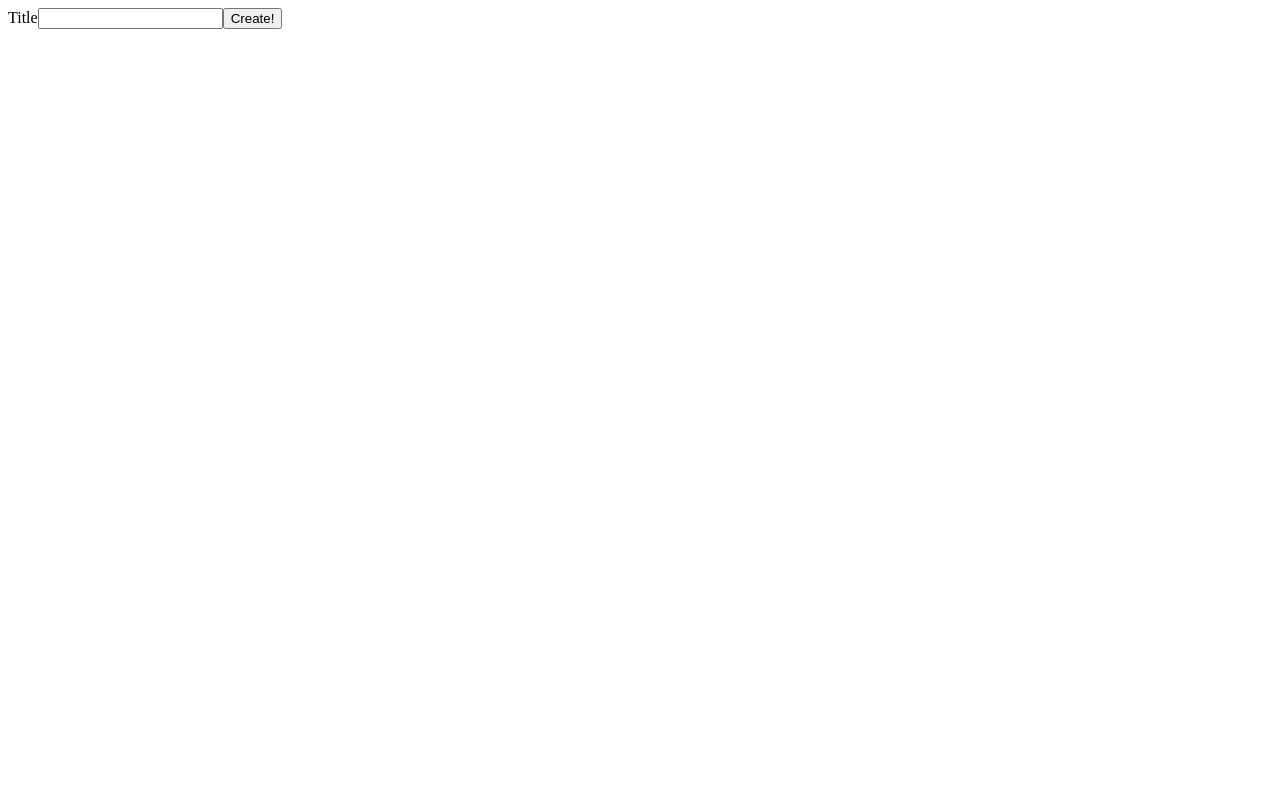
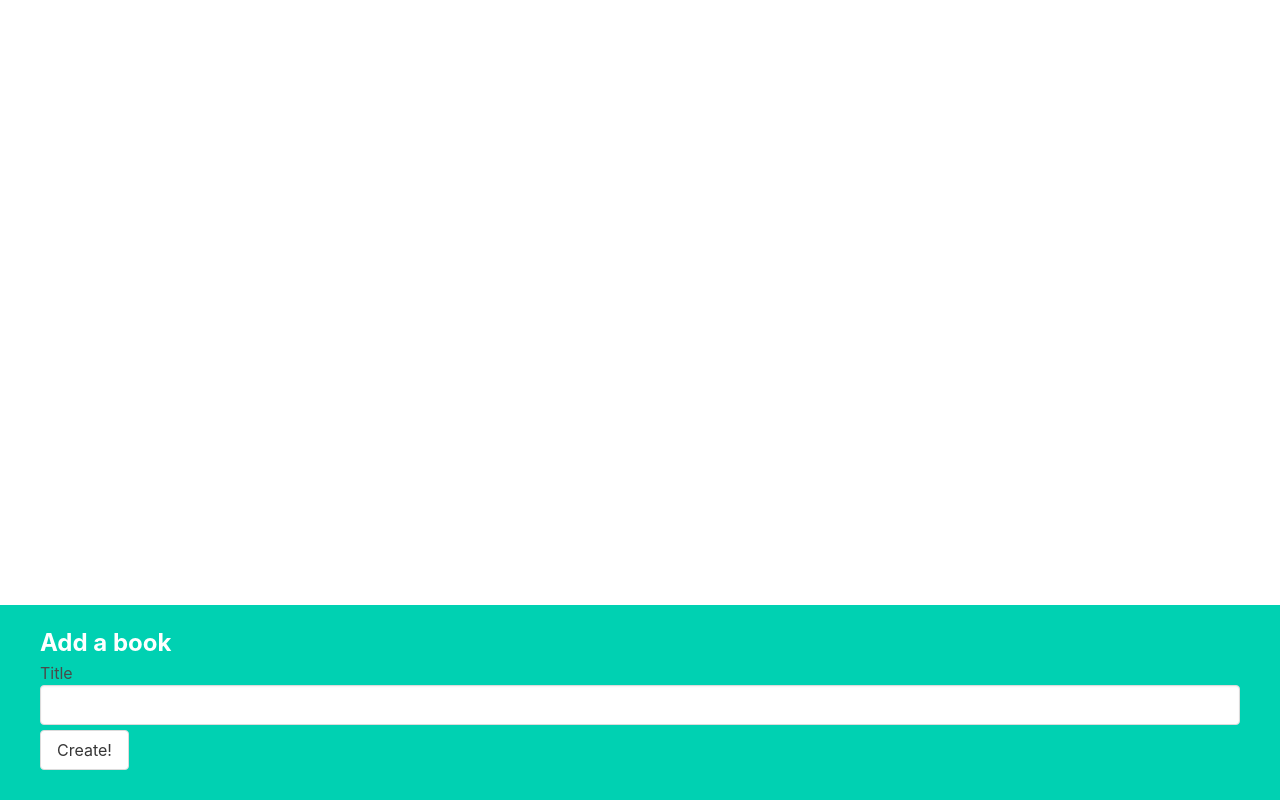
Before and after one commit to Rahulsaraf1578/books, a React (Create React App) app: page / in a window 1280 px wide. Built offline with nearby package versions, Linux system fonts and the light colour scheme.

Commit message:
Updating a state array
The state array updation is different from other elements so we have to make a new array copy the elements and then update it

```diff
--- a/src/App.js
+++ b/src/App.js
@@ -6,7 +6,11 @@
   const [books, setBooks] = useState([]);
 
   const createBook = (title) => {
-    console.log("Need to add book with title:", title);
+    const updatedBooks = [
+      ...books,
+      {id:1,title:title}
+    ]
+    setBooks(updatedBooks);
   }
 
   return (
--- a/src/Components/BookCreate.js
+++ b/src/Components/BookCreate.js
@@ -14,11 +14,12 @@
     }
 
   return (
-    <div>
+    <div className='book-create'>
+        <h3>Add a book</h3>
         <form onSubmit={handleSubmit}>
             <label>Title</label>
-            <input value={title} onChange={handleChange} />
-            <button>Create!</button>
+            <input className='input' value={title} onChange={handleChange} />
+            <button className='button' >Create!</button>
         </form>
     </div>
   )
--- a/src/index.js
+++ b/src/index.js
@@ -1,6 +1,7 @@
 import React from 'react';
 import ReactDOM from 'react-dom/client';
 import App from './App';
+import './index.css'
 
 const root = ReactDOM.createRoot(document.getElementById('root'));
 root.render(
```
